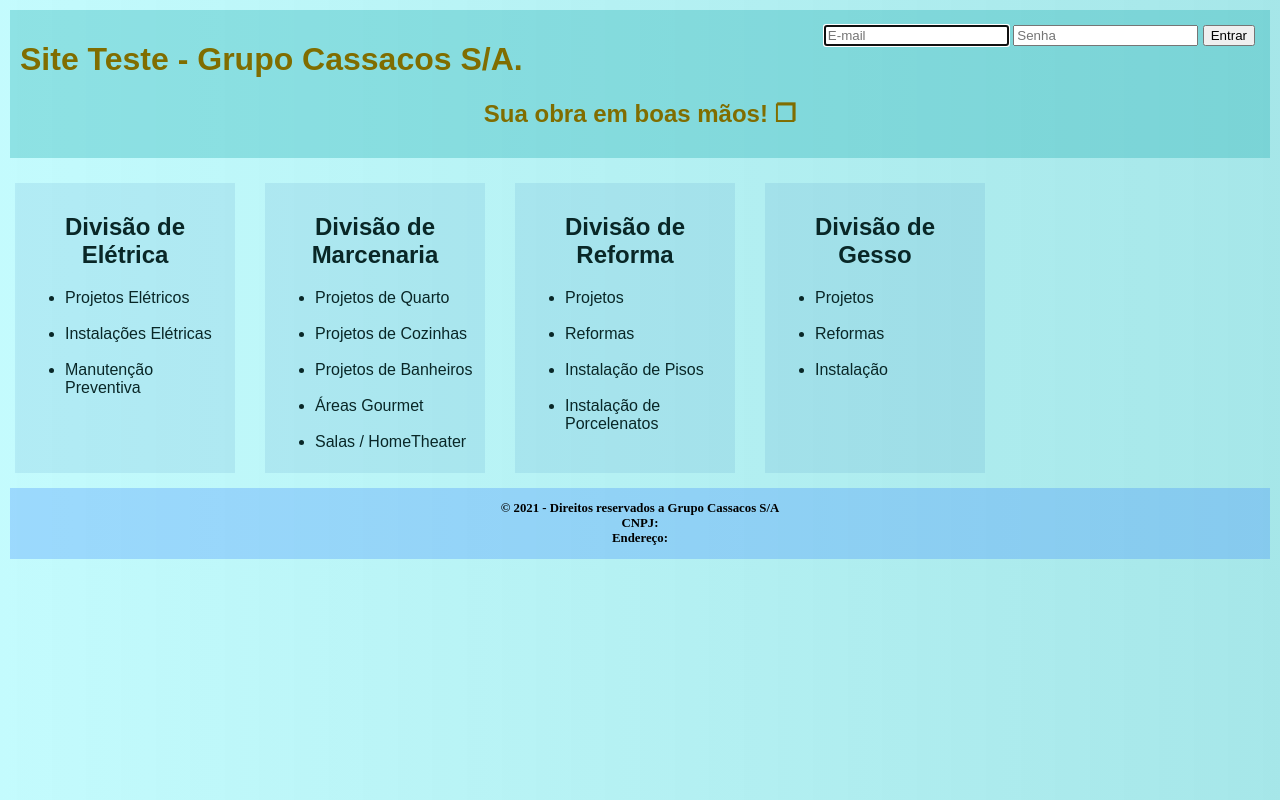
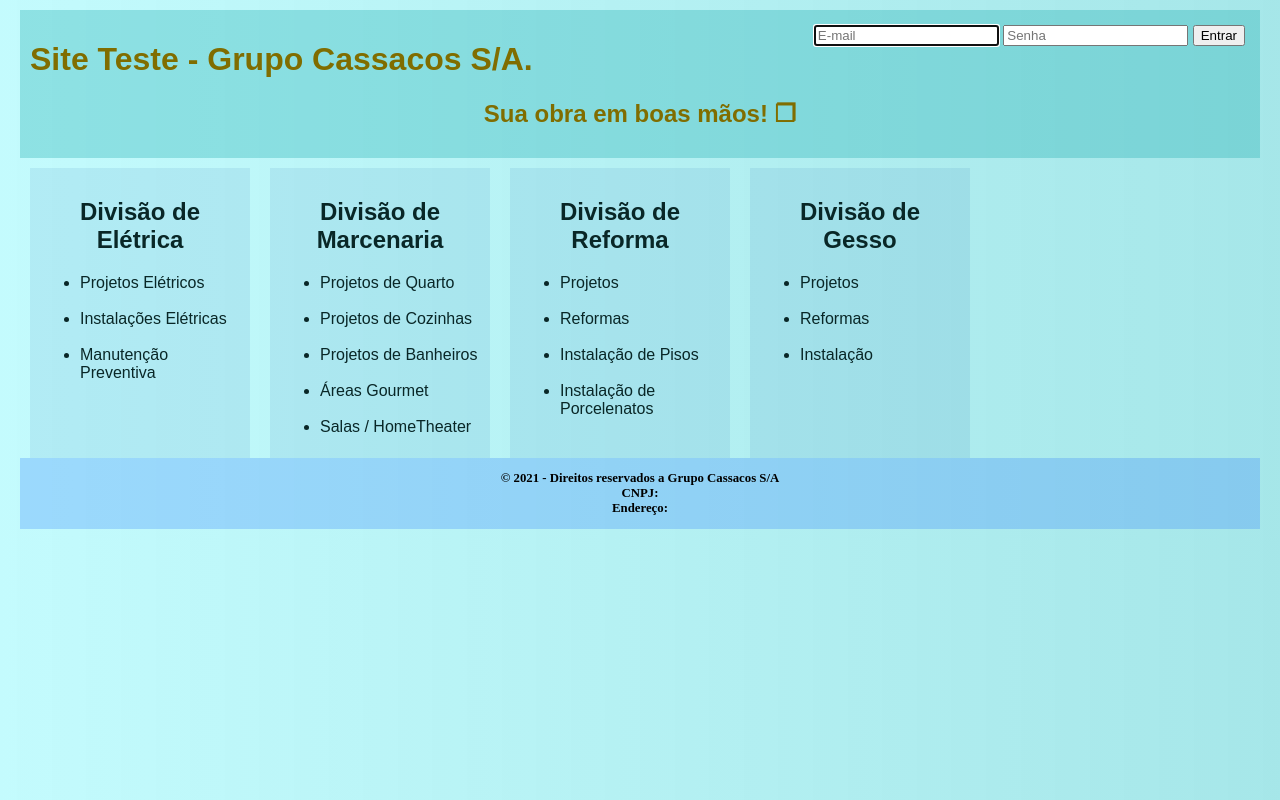
Before and after one commit to v2sousa/grupo-obra-certa, a plain HTML site: page index.html in a window 1280 px wide. Drawn offline with Linux system fonts and the light colour scheme.

Commit message:
Update style.css

```diff
--- a/style.css
+++ b/style.css
@@ -1,11 +1,11 @@
 @charset "UTF-8";
 main{
-    margin: auto;
+
 }
 body{
     background-image: linear-gradient( to right, #69f5fa65, #5ad2d68a);
-    margin:auto;
-}
+    margin:auto 10px;
+    }
 
 #principal {
     background-color: #1caaad52;
@@ -22,7 +22,7 @@ body{
     height: 270px;
     width: 200px;
     padding: 10px;
-    margin: 15px;
+    margin-left: 20px;
     box-shadow: black 10px;
     float:left;
 }
@@ -47,7 +47,7 @@ h2 {
     font-weight: bold;
     font-size: 0.8em;
     padding: 0.5px;
-    margin-top: 1px;
+    margin-top: 5px;
     margin: 10px;
     clear: left;
 }
```
